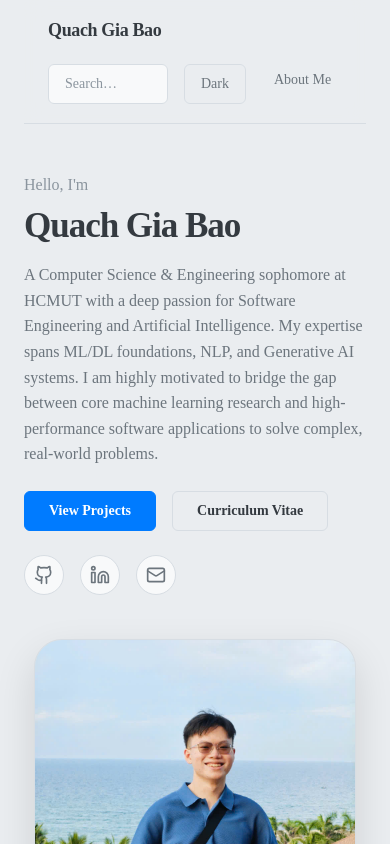
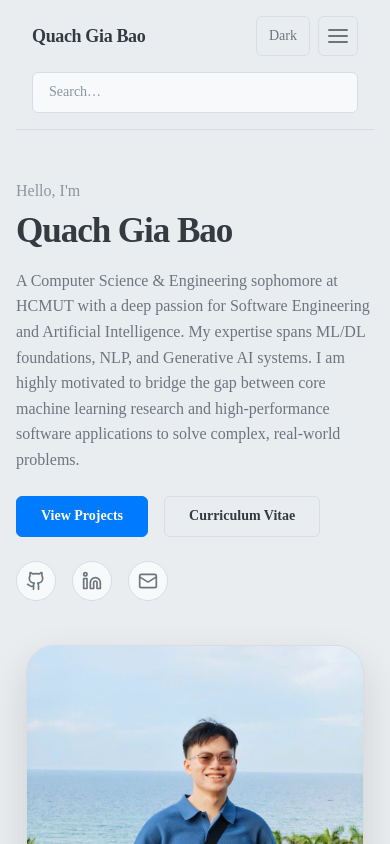
Before and after one commit to culey24/culey24.github.io, a Next.js app: page / in a window 390 px wide. Shown: the top 844 px of the page. Built offline with nearby package versions, Linux system fonts and the light colour scheme.

Commit message:
feat: add mobile hamburger navigation

```diff
--- a/src/components/Header.tsx
+++ b/src/components/Header.tsx
@@ -1,5 +1,6 @@
 'use client';
 
+import { useEffect, useState } from 'react';
 import { useTheme } from '../useTheme';
 import { defaultCVData } from '../cvData';
 import { Search } from './Search';
@@ -16,6 +17,16 @@ const sections = [
 
 export function Header() {
   const { isDark, setIsDark } = useTheme();
+  const [menuOpen, setMenuOpen] = useState(false);
+
+  useEffect(() => {
+    if (!menuOpen) return;
+    const onKeyDown = (event: KeyboardEvent) => {
+      if (event.key === 'Escape') setMenuOpen(false);
+    };
+    window.addEventListener('keydown', onKeyDown);
+    return () => window.removeEventListener('keydown', onKeyDown);
+  }, [menuOpen]);
 
   return (
     <header className="navbar no-print">
@@ -25,20 +36,30 @@ export function Header() {
           {defaultCVData.personalInfo.name}
         </a>
 
-        <nav className="navbar-links" aria-label="Primary">
+        <nav
+          id="primary-navigation"
+          className={`navbar-links${menuOpen ? ' is-open' : ''}`}
+          aria-label="Primary"
+        >
           {sections.map((s) => (
-            <a key={s.id} href={`/#${s.id}`} className="navbar-link">
+            <a
+              key={s.id}
+              href={`/#${s.id}`}
+              className="navbar-link"
+              onClick={() => setMenuOpen(false)}
+            >
               {s.label}
             </a>
           ))}
           {/* eslint-disable-next-line @next/next/no-html-link-for-pages -- static export; plain anchor avoids client-side RSC prefetch */}
-          <a href="/blogs" className="navbar-link">
+          <a href="/blogs" className="navbar-link" onClick={() => setMenuOpen(false)}>
             Blog
           </a>
         </nav>
 
+        <Search />
+
         <div className="navbar-controls">
-          <Search />
           <button
             type="button"
             className="theme-toggle"
@@ -48,6 +69,18 @@ export function Header() {
           >
             {isDark ? 'Light' : 'Dark'}
           </button>
+          <button
+            type="button"
+            className="navbar-toggle"
+            onClick={() => setMenuOpen((open) => !open)}
+            aria-expanded={menuOpen}
+            aria-controls="primary-navigation"
+            aria-label={menuOpen ? 'Close menu' : 'Open menu'}
+          >
+            <span className="navbar-toggle-bar" />
+            <span className="navbar-toggle-bar" />
+            <span className="navbar-toggle-bar" />
+          </button>
         </div>
       </div>
     </header>
--- a/src/index.css
+++ b/src/index.css
@@ -250,7 +250,39 @@ html {
   border-color: var(--color-accent);
 }
 
+/* Hamburger toggle (mobile only) */
+.navbar-toggle {
+  display: none;
+  flex-direction: column;
+  justify-content: center;
+  gap: 4px;
+  width: 40px;
+  height: 40px;
+  padding: 9px;
+  border: 1px solid var(--color-rule);
+  border-radius: var(--radius-sm);
+  transition: border-color var(--dur) var(--ease-out);
+}
+
+.navbar-toggle:hover {
+  border-color: var(--color-accent);
+}
+
+.navbar-toggle-bar {
+  display: block;
+  width: 100%;
+  height: 2px;
+  border-radius: 2px;
+  background-color: var(--color-ink-2);
+  transition: background-color var(--dur) var(--ease-out);
+}
+
+.navbar-toggle:hover .navbar-toggle-bar {
+  background-color: var(--color-link);
+}
+
 .theme-toggle:focus-visible,
+.navbar-toggle:focus-visible,
 .navbar-link:focus-visible,
 .navbar-brand:focus-visible,
 .search-hit:focus-visible,
@@ -1483,17 +1515,56 @@ html {
 
   .navbar-inner {
     flex-wrap: wrap;
-  }
-
+    gap: var(--space-sm) var(--space-md);
+    justify-content: flex-start;
+  }
+
+  .navbar-brand {
+    order: 1;
+  }
+
+  /* Search sits before the theme/menu controls, pushed to the right */
+  .search {
+    order: 2;
+    margin-left: auto;
+  }
+
+  .navbar-controls {
+    order: 3;
+  }
+
+  /* Primary navigation collapses behind the hamburger toggle */
   .navbar-links {
-    order: 3;
-    width: 100%;
+    order: 4;
+    display: none;
+    flex-basis: 100%;
+    flex-wrap: wrap;
     justify-content: flex-start;
-    padding-bottom: var(--space-2xs);
+    overflow-x: visible;
+    column-gap: var(--space-3xs);
+    row-gap: var(--space-2xs);
+    padding: var(--space-2xs) 0 var(--space-sm);
+    border-top: 1px solid var(--color-rule);
+  }
+
+  .navbar-links .navbar-link {
+    padding: var(--space-2xs);
+  }
+
+  .navbar-links.is-open {
+    display: flex;
+  }
+
+  .navbar-toggle {
+    display: inline-flex;
   }
 }
 
 @media (max-width: 640px) {
+  .page {
+    padding-inline: var(--space-sm);
+  }
+
   .navbar-inner {
     gap: var(--space-sm);
   }
@@ -1519,6 +1590,37 @@ html {
 
   .post-nav {
     grid-template-columns: minmax(0, 1fr);
+  }
+}
+
+@media (max-width: 480px) {
+  /* Narrow phones: brand + controls share one row, search gets its own row */
+  .navbar-inner {
+    padding-inline: var(--space-sm);
+  }
+
+  .navbar-controls {
+    order: 2;
+    margin-left: auto;
+    gap: var(--space-2xs);
+  }
+
+  .theme-toggle {
+    padding: var(--space-2xs) var(--space-xs);
+  }
+
+  .search {
+    order: 3;
+    flex-basis: 100%;
+    margin-left: 0;
+  }
+
+  .search-input {
+    width: 100%;
+  }
+
+  .navbar-links {
+    order: 4;
   }
 }
 
```
